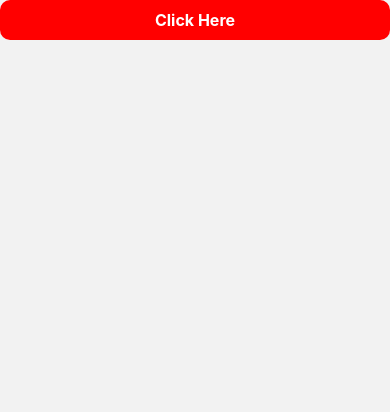
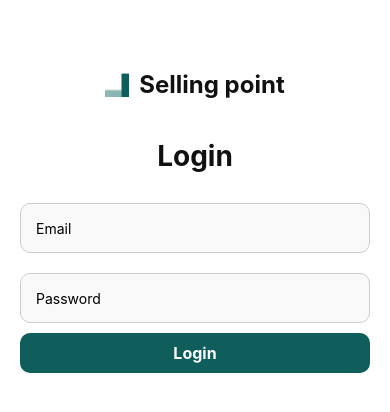
Before and after one commit to hosainahmeed/React-native-practice, a React Native app: screen /Login in a window 390 px wide. Before the commit this address had no page. Shown: the top 412 px of the page. Built offline with nearby package versions, Linux system fonts and the light colour scheme.

Commit message:
createa nice login page

```diff
--- a/App.jsx
+++ b/App.jsx
@@ -1,10 +1,10 @@
 import {NavigationContainer} from '@react-navigation/native';
 import {createNativeStackNavigator} from '@react-navigation/native-stack';
 import React from 'react';
-import Home from './src/component/Home';
 import About from './src/component/About';
 import Contact from './src/component/Contact';
 import {StatusBar} from 'react-native';
+import Login from './src/screen/Login';
 
 const Stack = createNativeStackNavigator();
 
@@ -12,11 +12,11 @@ function App() {
   return (
     <NavigationContainer>
       <StatusBar barStyle="dark-content" />
-      <Stack.Navigator initialRouteName="Home">
+      <Stack.Navigator initialRouteName="Login">
         <Stack.Screen
           options={{headerShown: false}}
-          name="Home"
-          component={Home}
+          name="Login"
+          component={Login}
         />
         <Stack.Screen name="About" component={About} />
         <Stack.Screen
--- a/src/component/BarndIcon.jsx
+++ b/src/component/BarndIcon.jsx
@@ -1,12 +1,38 @@
-import { Image, StyleSheet, View } from 'react-native';
+import { Image, SafeAreaView, StyleSheet, Text, View } from 'react-native';
 import React from 'react';
 
 export default function BarndIcon() {
   return (
-    <View>
-      <Image source={require('../assets/icons.svg')} />
-    </View>
+    <SafeAreaView style={styles.container}>
+      <View style={styles.wrapper}>
+        <Image style={styles.image} source={require('../assets/logo.png')} />
+        <Text style={styles.text}>Selling point</Text>
+      </View>
+    </SafeAreaView>
   );
 }
 
-const styles = StyleSheet.create({});
+const styles = StyleSheet.create({
+  container: {
+    flexDirection: 'row',
+    alignItems: 'center',
+    justifyContent: 'center',
+    gap: 10,
+    marginTop: 50,
+  },
+  wrapper: {
+    flexDirection: 'row',
+    alignItems: 'center',
+    justifyContent: 'center',
+    gap: 10,
+  },
+  image: {
+    width: 24,
+    height: 24,
+  },
+  text: {
+    color: '#111',
+    fontSize: 24,
+    fontWeight: 'bold',
+  },
+});
--- a/src/screen/CustomButton.jsx
+++ b/src/component/CustomButton.jsx
@@ -1,19 +1,20 @@
 import {StyleSheet, Text, TouchableOpacity, View} from 'react-native';
 import React from 'react';
 
-export default function CustomButton({text}) {
+export default function CustomButton({ text, onPress }) {
   return (
     <View>
-      <TouchableOpacity style={styles.button} activeOpacity={0.8}>
+      <TouchableOpacity style={styles.button} activeOpacity={0.8} onPress={onPress}>
         <Text style={styles.buttonText}>{text}</Text>
       </TouchableOpacity>
     </View>
   );
 }
 
+
 const styles = StyleSheet.create({
   button: {
-    backgroundColor: 'red',
+    backgroundColor: '#0F5E5B',
     borderRadius: 10,
     paddingVertical: 10,
     paddingHorizontal: 20,
--- /dev/null
+++ b/src/component/CustomInput.jsx
@@ -0,0 +1,30 @@
+import { StyleSheet, TextInput, View } from 'react-native';
+import React from 'react';
+
+export default function CustomInput({ value, onChangeText, placeholder, secureTextEntry }) {
+  return (
+    <View style={styles.wrapper}>
+      <TextInput
+        style={styles.input}
+        value={value}
+        onChangeText={onChangeText}
+        placeholder={placeholder}
+        secureTextEntry={secureTextEntry}
+      />
+    </View>
+  );
+}
+
+const styles = StyleSheet.create({
+  wrapper: {
+    marginVertical: 10,
+  },
+  input: {
+    height: 50,
+    borderWidth: 1,
+    borderColor: '#ccc',
+    borderRadius: 10,
+    paddingHorizontal: 15,
+    backgroundColor: '#f9f9f9',
+  },
+});
--- a/src/component/Home.jsx
+++ b/src/component/Home.jsx
@@ -1,16 +1,12 @@
-import { StyleSheet } from 'react-native';
-import React from 'react';
-import { SafeAreaView } from 'react-native-safe-area-context';
-import CustomButton from '../screen/CustomButton';
-import BarndIcon from './BarndIcon';
+import { StyleSheet, Text, View } from 'react-native'
+import React from 'react'
 
 export default function Home() {
   return (
-    <SafeAreaView>
-      <BarndIcon />
-      <CustomButton text="Click Here" />
-    </SafeAreaView>
-  );
+    <View>
+      <Text>Home</Text>
+    </View>
+  )
 }
 
-const styles = StyleSheet.create({});
+const styles = StyleSheet.create({})
--- /dev/null
+++ b/src/screen/Login.jsx
@@ -0,0 +1,80 @@
+import {
+  KeyboardAvoidingView,
+  Platform,
+  ScrollView,
+  StyleSheet,
+  Text,
+  View,
+} from 'react-native';
+import React, {useState} from 'react';
+import {SafeAreaView} from 'react-native-safe-area-context';
+import BarndIcon from '../component/BarndIcon';
+import CustomInput from '../component/CustomInput';
+import CustomButton from '../component/CustomButton';
+
+export default function Login() {
+  const [email, setEmail] = useState('');
+  const [password, setPassword] = useState('');
+
+  const handleLogin = () => {
+    console.log('Login with:', email, password);
+  };
+
+  return (
+    <SafeAreaView style={styles.safeArea}>
+      <KeyboardAvoidingView
+        style={styles.container}
+        behavior={Platform.OS === 'ios' ? 'padding' : 'height'}>
+        <ScrollView contentContainerStyle={styles.scrollContent}>
+          <View style={styles.header}>
+            <BarndIcon />
+          </View>
+
+          <View style={styles.form}>
+            <Text style={styles.title}>Login</Text>
+            <CustomInput
+              placeholder="Email"
+              value={email}
+              onChangeText={setEmail}
+            />
+            <CustomInput
+              placeholder="Password"
+              value={password}
+              onChangeText={setPassword}
+              secureTextEntry
+            />
+            <CustomButton text="Login" onPress={handleLogin} />
+          </View>
+        </ScrollView>
+      </KeyboardAvoidingView>
+    </SafeAreaView>
+  );
+}
+
+const styles = StyleSheet.create({
+  safeArea: {
+    flex: 1,
+    backgroundColor: 'white',
+    height: 400,
+  },
+  container: {
+    flex: 1,
+  },
+  scrollContent: {
+    padding: 20,
+  },
+  header: {
+    alignItems: 'center',
+    marginBottom: 40,
+  },
+  form: {
+    width: '100%',
+  },
+  title: {
+    fontSize: 28,
+    fontWeight: 'bold',
+    marginBottom: 20,
+    color: '#111',
+    textAlign: 'center',
+  },
+});
```
Also changed, not shown: src/assets/logo.png (added).
